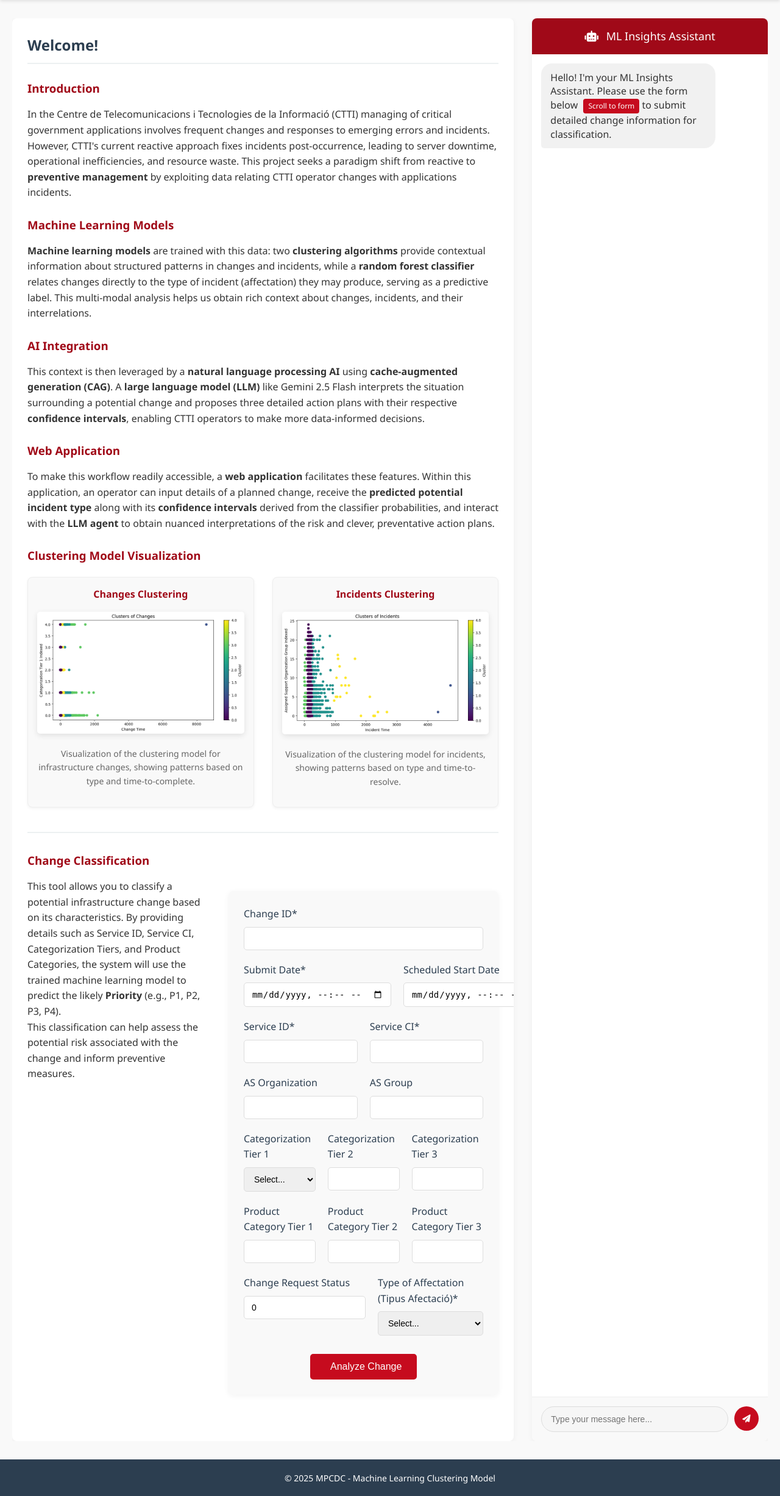
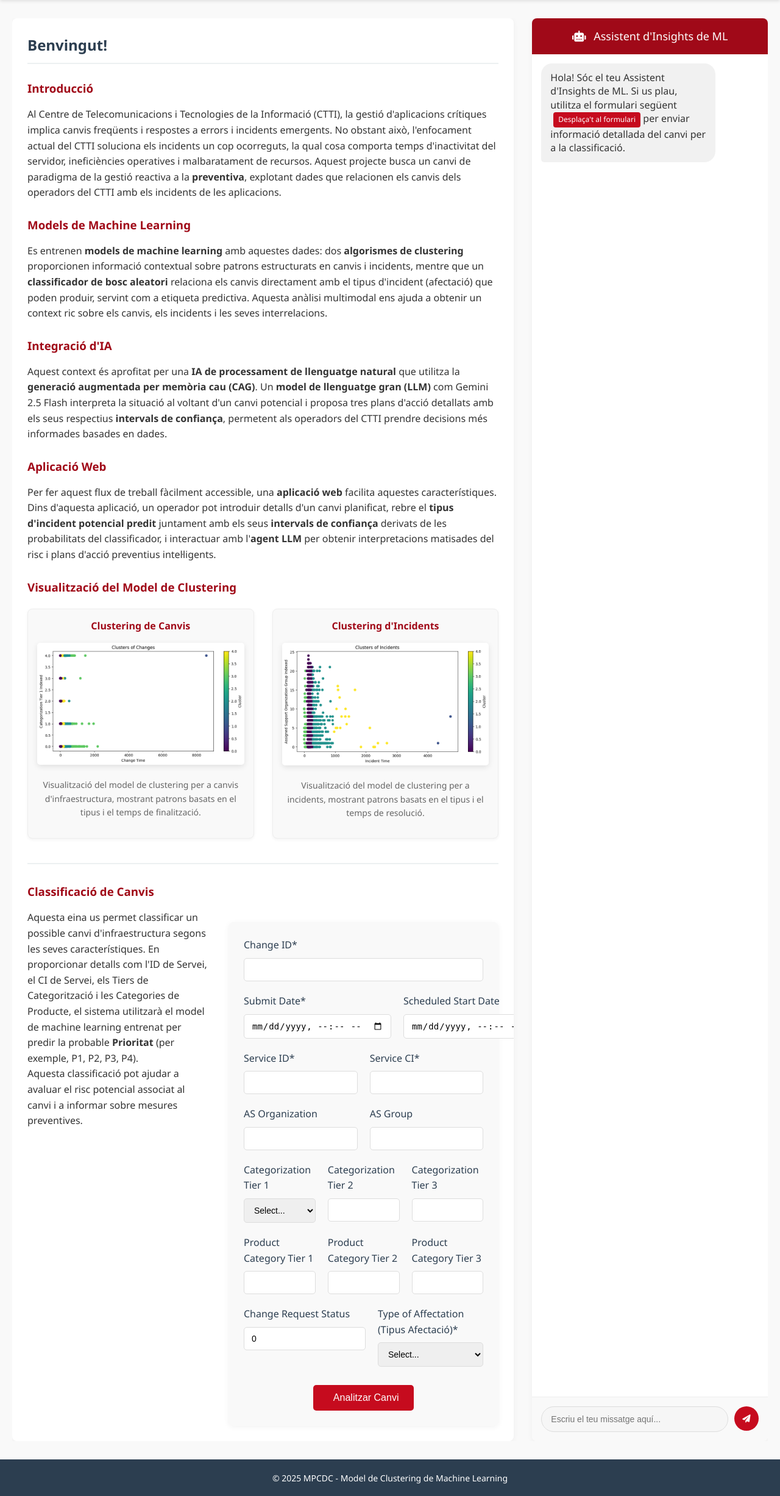
Before and after one commit to BrunoManzanoCTTI/MVP_MPCDC, a Flask app: page /mpcdc in a window 1280 px wide. Shown: the part 80-2533 px from the top of the page at 61% size. Run offline with Flask 3, Linux system fonts and the light colour scheme.

Commit message:
Update chatbot responses to support French and Catalan translations for improved user accessibility

```diff
--- a/static/js/chatbot.js
+++ b/static/js/chatbot.js
@@ -46,7 +46,7 @@ document.addEventListener('DOMContentLoaded', function() {
 
         // Add "Thinking..." text
         const thinkingText = document.createElement('span');
-        thinkingText.textContent = 'Thinking';
+        thinkingText.textContent = 'Pensant';
         thinkingText.className = 'thinking-text';
         loadingContent.appendChild(thinkingText);
 
@@ -130,7 +130,7 @@ document.addEventListener('DOMContentLoaded', function() {
                     } else {
                         // If plans are expected but missing in valid JSON, inform the user or log
                         console.warn("Actionable plans missing or displayActionablePlans function not available.");
-                        addMessage("AI provided an explanation, but no actionable plans were found or could be displayed.", false);
+                        addMessage("L'IA ha proporcionat una explicació, però no s'han trobat plans d'acció o no s'han pogut mostrar.", false);
                     }
                 } else {
                     // If llmResponse is null or doesn't have the expected structure
@@ -138,7 +138,7 @@ document.addEventListener('DOMContentLoaded', function() {
                     console.error("Raw LLM response received:", rawResponseText);
                     // Display a user-friendly message and the raw response for debugging.
                     // The addMessage function will use marked.parse, so if the raw response is Markdown, it will render.
-                    addMessage("The AI's response could not be fully processed into the expected format. Displaying raw response:\n\n" + rawResponseText, false);
+                    addMessage("La resposta de l'IA no s'ha pogut processar completament al format esperat. Es mostra la resposta original:\n\n" + rawResponseText, false);
                 }
             }
         } catch (error) {
--- a/templates/index.html
+++ b/templates/index.html
@@ -1,5 +1,5 @@
 <!DOCTYPE html>
-<html lang="en">
+    <html lang="ca">
 <head>
     <meta charset="UTF-8">
     <meta name="viewport" content="width=device-width, initial-scale=1.0">
@@ -18,50 +18,50 @@
         <div class="container">
             {% if use_mock %}
             <div class="notification">
-                <i class="fas fa-info-circle"></i> Running in demo mode. Set a valid Databricks token in the .env file to enable full functionality.
+                <i class="fas fa-info-circle"></i> S'està executant en mode de demostració. Estableix un testimoni de Databricks vàlid al fitxer .env per habilitar la funcionalitat completa.
             </div>
             {% endif %}
 
             <div class="content-wrapper">
                 <section class="main-content">
-                    <h2>Welcome!</h2>
+                    <h2>Benvingut!</h2>
                     <!-- <p>Welcome to the Machine Learning Clustering Model for Predictive Change and Incident Management.</p> -->
 
                     <div class="project-description">
-                        <h3>Introduction</h3>
-                        <p>In the Centre de Telecomunicacions i Tecnologies de la Informació (CTTI) managing of critical government applications involves frequent changes and responses to emerging errors and incidents. However, CTTI's current reactive approach fixes incidents post-occurrence, leading to server downtime, operational inefficiencies, and resource waste. This project seeks a paradigm shift from reactive to <strong>preventive management</strong> by exploiting data relating CTTI operator changes with applications incidents.</p>
+                        <h3>Introducció</h3>
+                        <p>Al Centre de Telecomunicacions i Tecnologies de la Informació (CTTI), la gestió d'aplicacions crítiques implica canvis freqüents i respostes a errors i incidents emergents. No obstant això, l'enfocament actual del CTTI soluciona els incidents un cop ocorreguts, la qual cosa comporta temps d'inactivitat del servidor, ineficiències operatives i malbaratament de recursos. Aquest projecte busca un canvi de paradigma de la gestió reactiva a la <strong>preventiva</strong>, explotant dades que relacionen els canvis dels operadors del CTTI amb els incidents de les aplicacions.</p>
 
-                        <h3>Machine Learning Models</h3>
-                        <p><strong>Machine learning models</strong> are trained with this data: two <strong>clustering algorithms</strong> provide contextual information about structured patterns in changes and incidents, while a <strong>random forest classifier</strong> relates changes directly to the type of incident (affectation) they may produce, serving as a predictive label. This multi-modal analysis helps us obtain rich context about changes, incidents, and their interrelations.</p>
+                        <h3>Models de Machine Learning</h3>
+                        <p>Es entrenen <strong>models de machine learning</strong> amb aquestes dades: dos <strong>algorismes de clustering</strong> proporcionen informació contextual sobre patrons estructurats en canvis i incidents, mentre que un <strong>classificador de bosc aleatori</strong> relaciona els canvis directament amb el tipus d'incident (afectació) que poden produir, servint com a etiqueta predictiva. Aquesta anàlisi multimodal ens ajuda a obtenir un context ric sobre els canvis, els incidents i les seves interrelacions.</p>
 
-                        <h3>AI Integration</h3>
-                        <p>This context is then leveraged by a <strong>natural language processing AI</strong> using <strong>cache-augmented generation (CAG)</strong>. A <strong>large language model (LLM)</strong> like Gemini 2.5 Flash interprets the situation surrounding a potential change and proposes three detailed action plans with their respective <strong>confidence intervals</strong>, enabling CTTI operators to make more data-informed decisions.</p>
+                        <h3>Integració d'IA</h3>
+                        <p>Aquest context és aprofitat per una <strong>IA de processament de llenguatge natural</strong> que utilitza la <strong>generació augmentada per memòria cau (CAG)</strong>. Un <strong>model de llenguatge gran (LLM)</strong> com Gemini 2.5 Flash interpreta la situació al voltant d'un canvi potencial i proposa tres plans d'acció detallats amb els seus respectius <strong>intervals de confiança</strong>, permetent als operadors del CTTI prendre decisions més informades basades en dades.</p>
 
-                        <h3>Web Application</h3>
-                        <p>To make this workflow readily accessible, a <strong>web application</strong> facilitates these features. Within this application, an operator can input details of a planned change, receive the <strong>predicted potential incident type</strong> along with its <strong>confidence intervals</strong> derived from the classifier probabilities, and interact with the <strong>LLM agent</strong> to obtain nuanced interpretations of the risk and clever, preventative action plans.</p>
+                        <h3>Aplicació Web</h3>
+                        <p>Per fer aquest flux de treball fàcilment accessible, una <strong>aplicació web</strong> facilita aquestes característiques. Dins d'aquesta aplicació, un operador pot introduir detalls d'un canvi planificat, rebre el <strong>tipus d'incident potencial predit</strong> juntament amb els seus <strong>intervals de confiança</strong> derivats de les probabilitats del classificador, i interactuar amb l'<strong>agent LLM</strong> per obtenir interpretacions matisades del risc i plans d'acció preventius intel·ligents.</p>
 
-                        <h3>Clustering Model Visualization</h3>
+                        <h3>Visualització del Model de Clustering</h3>
                         <div class="cluster-images">
                             <div class="cluster-image-container">
-                                <h4>Changes Clustering</h4>
-                                <img src="{{ url_for('static', filename='images/cluster_changes.png') }}" alt="Changes Clustering Model" class="cluster-img">
-                                <p>Visualization of the clustering model for infrastructure changes, showing patterns based on type and time-to-complete.</p>
+                                <h4>Clustering de Canvis</h4>
+                                <img src="{{ url_for('static', filename='images/cluster_changes.png') }}" alt="Model de Clustering de Canvis" class="cluster-img">
+                                <p>Visualització del model de clustering per a canvis d'infraestructura, mostrant patrons basats en el tipus i el temps de finalització.</p>
                             </div>
                             <div class="cluster-image-container">
-                                <h4>Incidents Clustering</h4>
-                                <img src="{{ url_for('static', filename='images/cluster_incidents.png') }}" alt="Incidents Clustering Model" class="cluster-img">
-                                <p>Visualization of the clustering model for incidents, showing patterns based on type and time-to-resolve.</p>
+                                <h4>Clustering d'Incidents</h4>
+                                <img src="{{ url_for('static', filename='images/cluster_incidents.png') }}" alt="Model de Clustering d'Incidents" class="cluster-img">
+                                <p>Visualització del model de clustering per a incidents, mostrant patrons basats en el tipus i el temps de resolució.</p>
                             </div>
                         </div>
                     </div>
 
                     <div class="change-classification-section" id="changeClassificationSection">
-                        <h3>Change Classification</h3>
+                        <h3>Classificació de Canvis</h3>
 
                         <div class="classification-layout">
                             <div class="classification-description">
-                                <p>This tool allows you to classify a potential infrastructure change based on its characteristics. By providing details such as Service ID, Service CI, Categorization Tiers, and Product Categories, the system will use the trained machine learning model to predict the likely <strong>Priority</strong> (e.g., P1, P2, P3, P4).</p>
-                                <p>This classification can help assess the potential risk associated with the change and inform preventive measures.</p>
+                                <p>Aquesta eina us permet classificar un possible canvi d'infraestructura segons les seves característiques. En proporcionar detalls com l'ID de Servei, el CI de Servei, els Tiers de Categorització i les Categories de Producte, el sistema utilitzarà el model de machine learning entrenat per predir la probable <strong>Prioritat</strong> (per exemple, P1, P2, P3, P4).</p>
+                                <p>Aquesta classificació pot ajudar a avaluar el risc potencial associat al canvi i a informar sobre mesures preventives.</p>
                                 <!-- Add more descriptive text here if needed -->
                             </div>
 
@@ -173,7 +173,7 @@
 
                                     <div class="form-actions">
                                         <button type="submit" id="submitChangeBtn" class="btn-primary">
-                                            <i class="fas fa-analytics"></i> Analyze Change
+                                            <i class="fas fa-analytics"></i> Analitzar Canvi
                                         </button>
                                     </div>
                                 </form>
@@ -181,7 +181,7 @@
                         </div>
 
                         <div id="classificationResults" class="classification-results hidden">
-                            <h4>Classification Results</h4>
+                            <h4>Resultats de Classificació</h4>
                             <div id="resultsContent" class="results-content">
                                 <!-- Prediction will be displayed here -->
                             </div>
@@ -195,20 +195,20 @@
                 <aside class="sidebar">
                     <div class="chatbot-container">
                         <div class="chatbot-header">
-                            <h3><i class="fas fa-robot"></i> ML Insights Assistant</h3>
+                            <h3><i class="fas fa-robot"></i> Assistent d'Insights de ML</h3>
                         </div>
                         <div class="chatbot-messages" id="chatMessages">
                             <div class="message bot">
                                 <div class="message-content">
-                                    Hello! I'm your ML Insights Assistant. Please use the form below <a href="#changeClassificationSection" class="scroll-to-form">Scroll to form</a> to submit detailed change information for classification.
+                                    Hola! Sóc el teu Assistent d'Insights de ML. Si us plau, utilitza el formulari següent <a href="#changeClassificationSection" class="scroll-to-form">Desplaça't al formulari</a> per enviar informació detallada del canvi per a la classificació.
                                     {% if use_mock %}
-                                    <br><br><small><i>Note: I'm currently running in demo mode with predefined responses.</i></small>
+                                    <br><br><small><i>Nota: Actualment estic executant-me en mode de demostració amb respostes predefinides.</i></small>
                                     {% endif %}
                                 </div>
                             </div>
                         </div>
                         <div class="chatbot-input">
-                            <input type="text" id="userInput" placeholder="Type your message here..." disabled>
+                            <input type="text" id="userInput" placeholder="Escriu el teu missatge aquí..." disabled>
                             <button id="sendButton" disabled><i class="fas fa-paper-plane"></i></button>
                         </div>
                     </div>
@@ -219,7 +219,7 @@
 
     <footer>
         <div class="container">
-            <p>&copy; 2025 MPCDC - Machine Learning Clustering Model</p>
+            <p>&copy; 2025 MPCDC - Model de Clustering de Machine Learning</p>
         </div>
     </footer>
 
```
